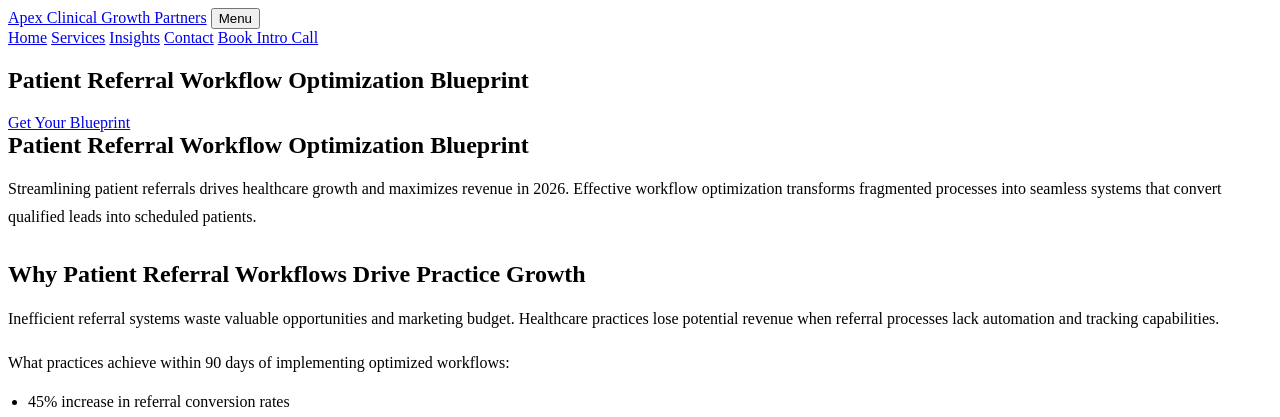
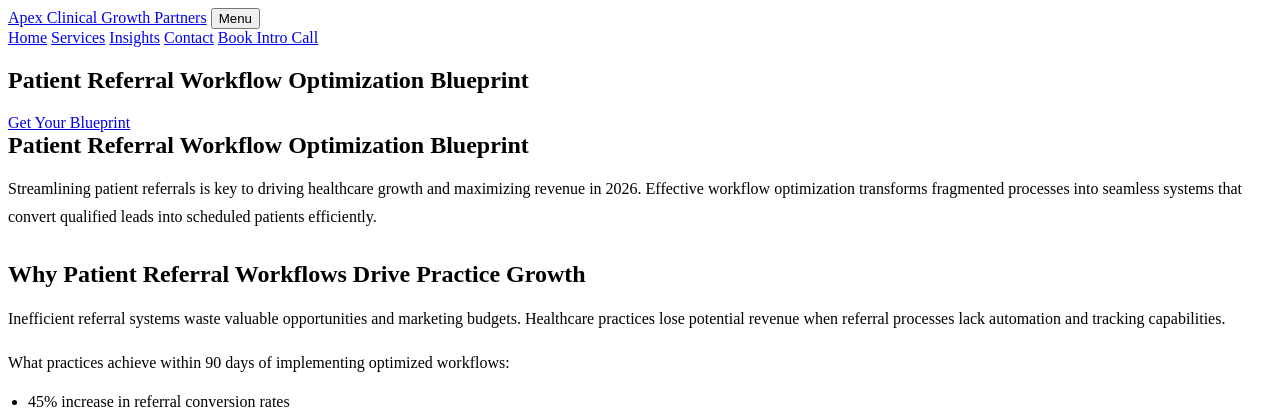
Before and after one commit to prjctlphbt/orbitr-canary-angular-20260228, a Jekyll site: the page patient-referral-workflow-blueprint.html, which Jekyll copies as it is, in a window 1280 px wide. Shown: the top 417 px of the page. Built offline with Jekyll 4.4.1, drawn with Linux system fonts in a browser that asks for light colours.

Commit message:
Refresh and update content: patient-referral-workflow-blueprint.html

```diff
--- a/patient-referral-workflow-blueprint.html
+++ b/patient-referral-workflow-blueprint.html
@@ -7,7 +7,6 @@
 <meta content="Optimize your patient referral workflow with Apex Clinical Growth Partners. Streamline processes, reduce delays, and boost referral volume by 40% in 2026. Get your blueprint today." name="description"/>
 <title>Patient Referral Workflow Optimization Blueprint | 2026 Guide</title>
 <style>
-
 
 /* Minimal functional styles (accordion, forms only) */
 
@@ -109,9 +108,9 @@
 <section class="landing-content">
 <div class="container orbitr-generated-content">
 <h1>Patient Referral Workflow Optimization Blueprint</h1>
-<p>Streamlining patient referrals drives healthcare growth and maximizes revenue in 2026. Effective workflow optimization transforms fragmented processes into seamless systems that convert qualified leads into scheduled patients.</p>
+<p>Streamlining patient referrals is key to driving healthcare growth and maximizing revenue in 2026. Effective workflow optimization transforms fragmented processes into seamless systems that convert qualified leads into scheduled patients efficiently.</p>
 <h2>Why Patient Referral Workflows Drive Practice Growth</h2>
-<p>Inefficient referral systems waste valuable opportunities and marketing budget. Healthcare practices lose potential revenue when referral processes lack automation and tracking capabilities.</p>
+<p>Inefficient referral systems waste valuable opportunities and marketing budgets. Healthcare practices lose potential revenue when referral processes lack automation and tracking capabilities.</p>
 <p>What practices achieve within 90 days of implementing optimized workflows:</p>
 <ul>
 <li>45% increase in referral conversion rates</li>
```
Lines whose indentation alone changed are shown as unchanged.
